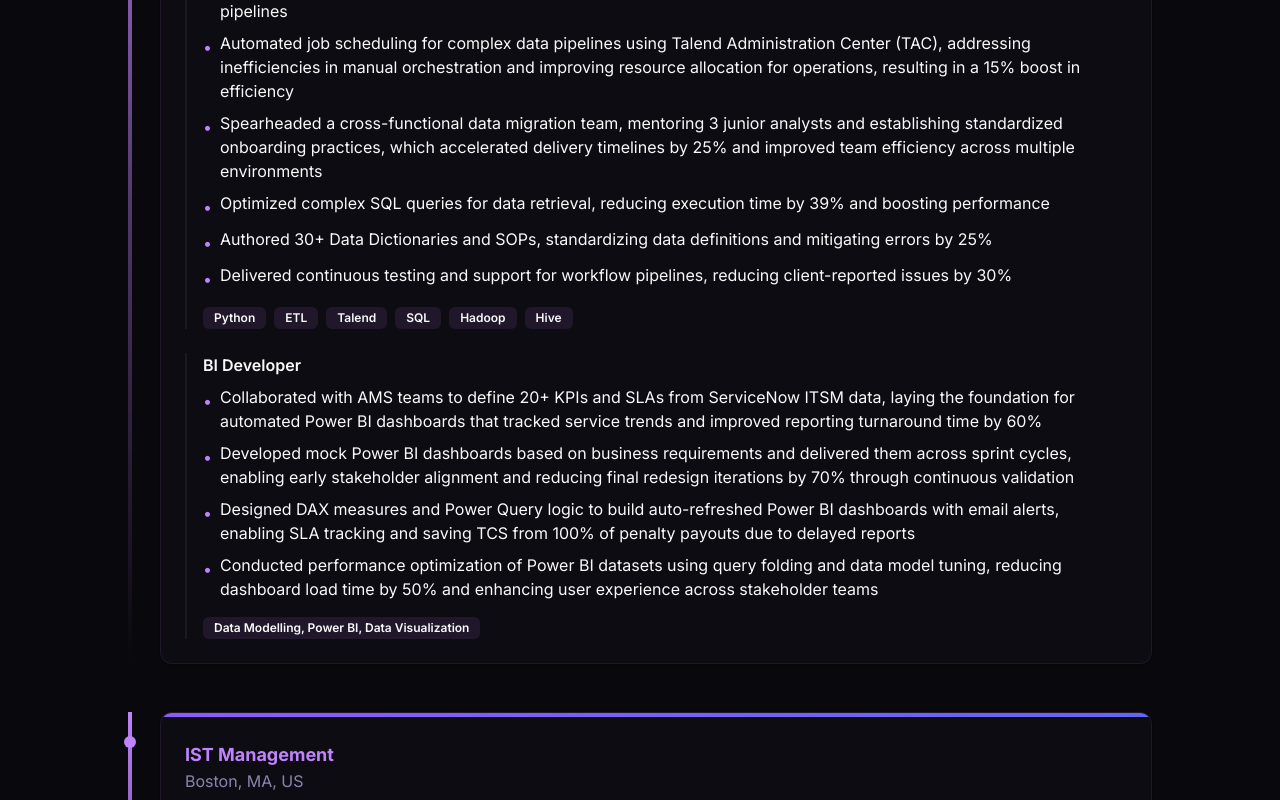
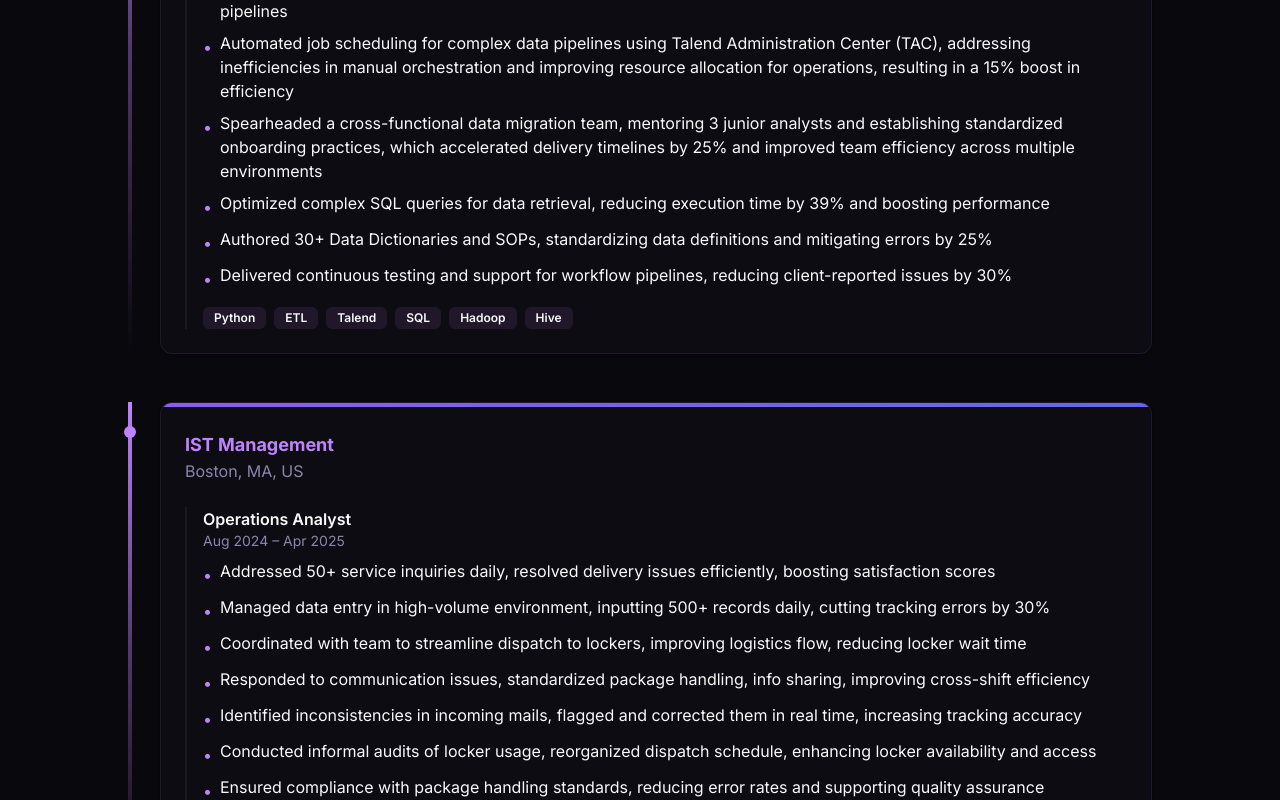
Before and after one commit to layashreeadepu/layashreewebsite, a Next.js app: page / in a window 1280 px wide. Shown: the part 2000-2800 px from the top of the page. Built offline with nearby package versions, Linux system fonts and the light colour scheme.

Commit message:
Update experience-section.tsx
removed bi part

```diff
--- a/src/components/sections/experience-section.tsx
+++ b/src/components/sections/experience-section.tsx
@@ -55,17 +55,6 @@ interface ExperienceItem {
            ],
               skills: ["Python", "ETL", "Talend", "SQL", "Hadoop", "Hive"]
           },
-          {
-            title: "BI Developer",
-            period: "",
-            description: [
-              "Collaborated with AMS teams to define 20+ KPIs and SLAs from ServiceNow ITSM data, laying the foundation for automated Power BI dashboards that tracked service trends and improved reporting turnaround time by 60%",
-              "Developed mock Power BI dashboards based on business requirements and delivered them across sprint cycles, enabling early stakeholder alignment and reducing final redesign iterations by 70% through continuous validation",
-              "Designed DAX measures and Power Query logic to build auto-refreshed Power BI dashboards with email alerts, enabling SLA tracking and saving TCS from 100% of penalty payouts due to delayed reports",
-              "Conducted performance optimization of Power BI datasets using query folding and data model tuning, reducing dashboard load time by 50% and enhancing user experience across stakeholder teams"
-            ],
-            skills: ["Data Modelling, Power BI, Data Visualization"]
-          }
         ]
       },
       {
```
